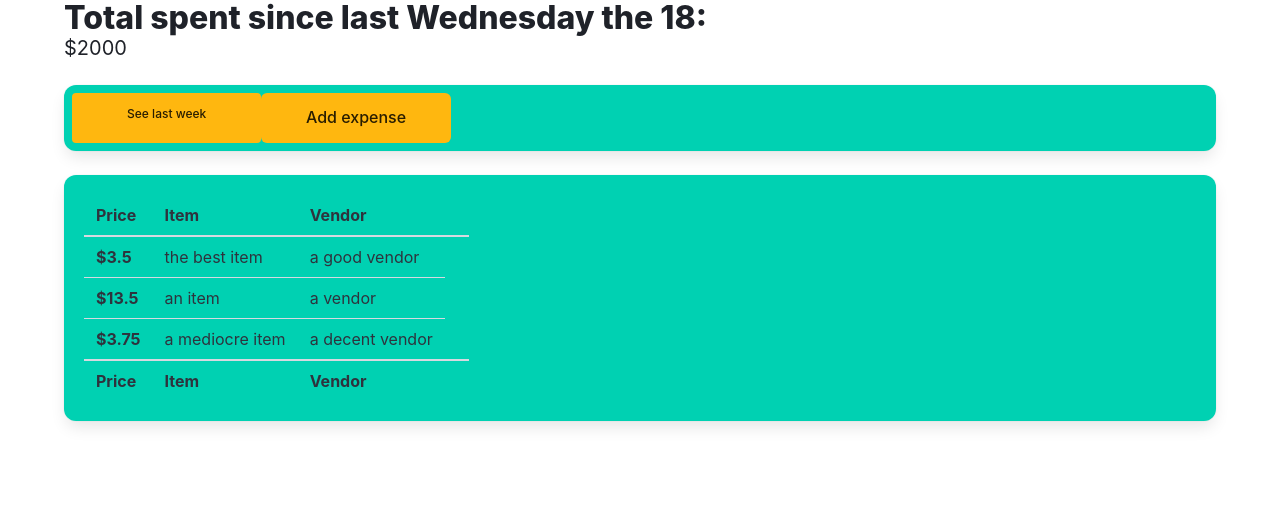
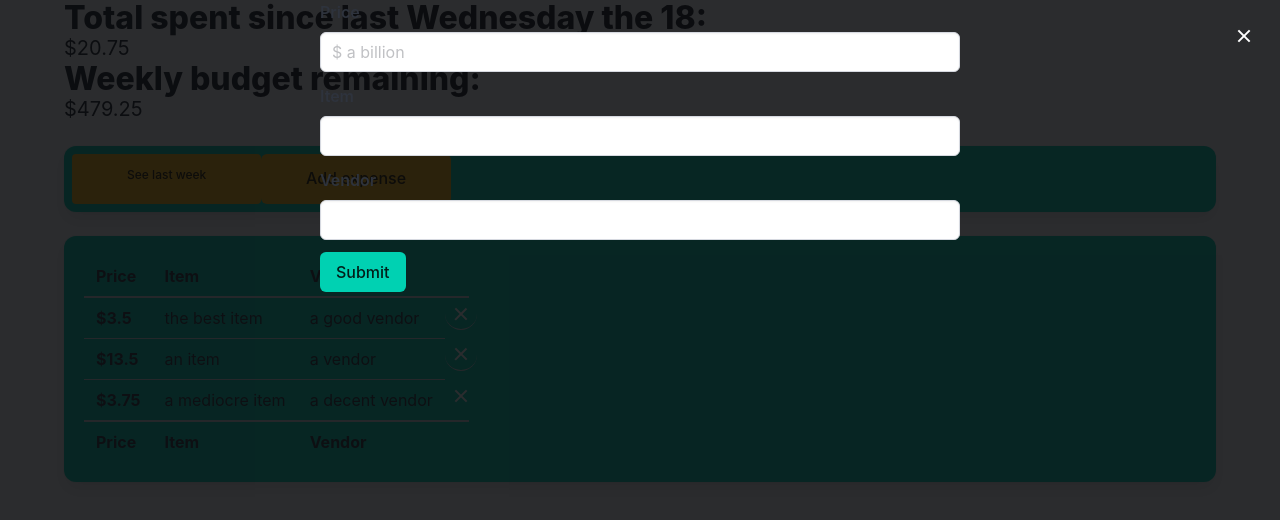
Before and after one commit to J-Daniel-S/simpleBudgeter, a Next.js app: page / in a window 1280 px wide. Both pictures are taken after a click on the element "Add expense". Shown: the top 520 px of the page. Built offline with nearby package versions, Linux system fonts and the light colour scheme.

Commit message:
added expense modal and passed submit to primary page.  Added delete expense button, doesn't function yet.

```diff
--- a/app/expenseModal/expenseModal.tsx
+++ b/app/expenseModal/expenseModal.tsx
@@ -1,12 +1,92 @@
 "use client";
 
-const ExpenseModal = () => {
+import React from "react";
+import Expense from "../types/expense";
 
-    return(
-        <main>
-
-        </main>
-    );
+interface ExpenseModalProps {
+  modalState: string;
+  clicked: () => void;
+  submitExpense: () => void;
+  expenseState: Expense;
+  setExpense: (expense: Expense) => void;
 }
 
+const ExpenseModal: React.FC<ExpenseModalProps> = (props) => {
+  const changePrice = (e: React.ChangeEvent<HTMLInputElement>) => {
+    let cost = Number(e.target.value);
+    let expense: Expense = { ...props.expenseState, spent: cost };
+    props.setExpense(expense);
+    console.log(props.expenseState);
+  };
+
+  const changeItem = (e: React.ChangeEvent<HTMLInputElement>) => {
+    let expense: Expense = { ...props.expenseState, item: e.target.value };
+    props.setExpense(expense);
+    console.log(props.expenseState);
+  };
+
+  const changeVendor = (e: React.ChangeEvent<HTMLInputElement>) => {
+    let expense: Expense = { ...props.expenseState, vendor: e.target.value };
+    props.setExpense(expense);
+    console.log(props.expenseState);
+  };
+
+  return (
+    <main className={props.modalState}>
+      <article className="modal-background">
+        <section className="modal-content">
+          <div className="field">
+            <label className="label">Price</label>
+            <div className="control">
+              <input
+                className="input"
+                type="number"
+                placeholder="$ a billion"
+                value={props.expenseState.spent || ''}
+                onChange={changePrice}
+              />
+            </div>
+          </div>
+
+          <div className="field">
+            <label className="label">Item</label>
+            <div className="control">
+              <input
+                className="input"
+                type="text"
+                value={props.expenseState.item || ''}
+                onChange={changeItem}
+              />
+            </div>
+          </div>
+          <div className="field">
+            <label className="label">Vendor</label>
+            <div className="control">
+              <input
+                className="input"
+                type="text"
+                value={props.expenseState.vendor || '' }
+                onChange={changeVendor}
+              />
+            </div>
+          </div>
+          <div className="control">
+            <div
+              className="button is-primary"
+              onClick={() => props.submitExpense()}
+            >
+              Submit
+            </div>
+          </div>
+        </section>
+        <button
+          className="modal-close is-large"
+          aria-label="close"
+          onClick={() => props.clicked()}
+        ></button>
+      </article>
+    </main>
+  );
+};
+
 export default ExpenseModal;
--- a/app/page.tsx
+++ b/app/page.tsx
@@ -1,38 +1,52 @@
 "use client";
 
+import React, { useState, useEffect } from "react";
 import Expense from "./types/expense";
-import { useState, useEffect } from "react";
+import ExpenseModal from "./expenseModal/expenseModal";
 import "bulma/css/bulma.css";
 
 const Home = () => {
   const [week, setWeek] = useState<Expense[] | []>([]);
   const [dateState, setDateState] = useState<number>();
+  const [modalState, setModalState] = useState("modal");
+  const [spentState, setSpentState] = useState(0);
+  const [budgetState, setBudgetState] = useState(500);
+  const [extraState, setExtraState] = useState(0);
+  const [expenseState, setExpenseState] = useState<Expense>({
+    key: undefined,
+    spent: 0,
+    item: '',
+    vendor: ''
+  });
 
   useEffect(() => {
     getDateOfWednesday();
     const arr: Expense[] = [];
     const expense1: Expense = {
+      key: 0,
       item: "the best item",
       vendor: "a good vendor",
       spent: 3.5,
     };
     const expense2: Expense = {
+      key: 1,
       item: "an item",
       vendor: "a vendor",
       spent: 13.5,
     };
     const expense3: Expense = {
+      key: 2,
       item: "a mediocre item",
       vendor: "a decent vendor",
       spent: 3.75,
     };
     arr.push(expense1, expense2, expense3);
     setWeek([...arr]);
+    setSpentState(arr.reduce((parSum, a) => parSum + a.spent, 0));
   }, []);
 
   const getDateOfWednesday = () => {
     let day = new Date();
-    console.log("day: " + day);
     let lastWedDate;
     switch (day.getDay()) {
       case 0:
@@ -55,8 +69,9 @@ const Home = () => {
         break;
       case 6:
         lastWedDate = 3;
+      default:
+        lastWedDate = 0;
     }
-    console.log(lastWedDate);
     let lastWed = new Date().getDate() - lastWedDate;
     setDateState(lastWed);
   };
@@ -66,19 +81,47 @@ const Home = () => {
   };
 
   const addClicked = () => {
-    console.log("add clicked");
+    if (modalState === "modal") setModalState("modal is-active");
+    else setModalState("modal");
   };
 
-  const total = 2000;
+  const submitExpense = () => {
+    console.log('modalContent:')
+    console.log(expenseState);
+    setModalState("modal");
+  };
+
+  const deleteClicked = (key: Number) => {
+    console.log(key);
+  }
 
   return (
     <main className="body container">
+      <ExpenseModal
+        clicked={() => addClicked()}
+        modalState={modalState}
+        submitExpense={() => submitExpense()}
+        expenseState={expenseState}
+        setExpense={setExpenseState}
+      />
       <article className="Hero is-info">
         <section className="hero-body">
-          <h1 className="title has-text-black-ter">
+          <h2 className="title has-text-black-ter">
             Total spent since last Wednesday the {dateState}:
-          </h1>
-          <h2 className="subtitle has-text-black-ter">${total}</h2>
+          </h2>
+          <h3 className="subtitle has-text-black-ter">${spentState}</h3>
+          <h1 className="title has-text-black-ter">Weekly budget remaining:</h1>
+          <h3 className="subtitle has-text-black-ter">
+            ${budgetState - spentState}
+          </h3>
+          {extraState !== 0 && (
+            <React.Fragment>
+              <h1 className="title has-text-black-ter">
+                Extra money this week:
+              </h1>
+              <h3 className="subtitle has-text-black-ter">${extraState}</h3>
+            </React.Fragment>
+          )}
         </section>
       </article>
       <br></br>
@@ -123,10 +166,11 @@ const Home = () => {
           </tfoot>
           <tbody>
             {week.map((e) => (
-              <tr key={e.spent}>
+              <tr key={e.key}>
                 <th>${e.spent}</th>
                 <td>{e.item}</td>
                 <td>{e.vendor}</td>
+                <td onClick={() => deleteClicked(e.key)} className="modal-close is-large" aria-label="close"></td>
               </tr>
             ))}
           </tbody>
--- a/app/types/expense.ts
+++ b/app/types/expense.ts
@@ -1,4 +1,5 @@
 export default interface Expense {
+    key: number | undefined;
     item: string;
     vendor: string;
     spent: number;
```
